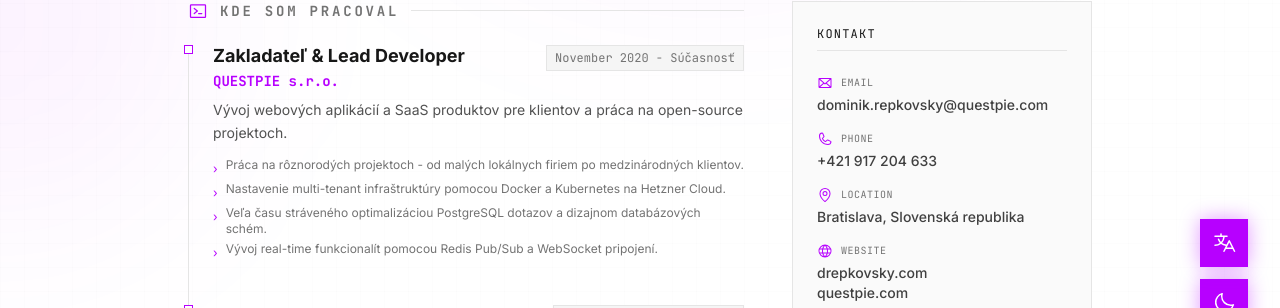
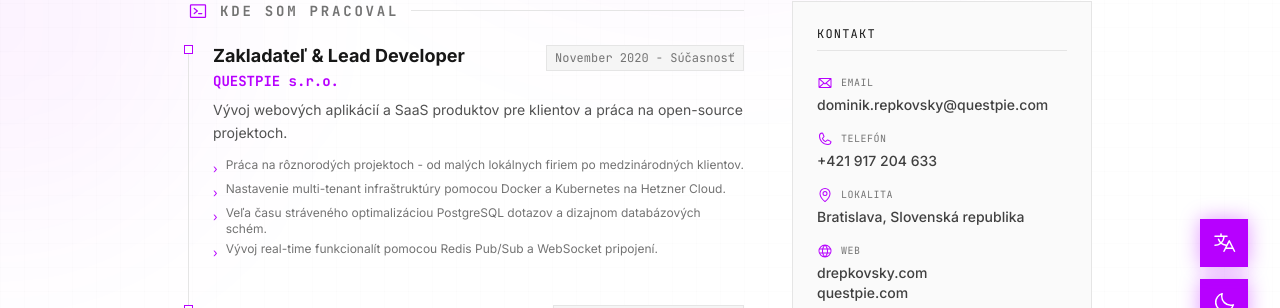
Before and after one commit to drepkovsky/drepkovsky, a React (Vite) app: page / in a window 1280 px wide. Shown: the part 381-689 px from the top of the page. Built offline with nearby package versions, Linux system fonts and the light colour scheme.

Commit message:
feat: add translations for contact information in multiple languages

```diff
--- a/App.tsx
+++ b/App.tsx
@@ -620,25 +620,25 @@ export default function App() {
 								</h3>
 								<SidebarItem
 									icon={Mail}
-									label="Email"
+									label={t.email}
 									value={contact.email}
 									href={`mailto:${contact.email}`}
 								/>
 								<SidebarItem
 									icon={Phone}
-									label="Phone"
+									label={t.phone}
 									value={contact.phone}
 									href={`tel:${contact.phone}`}
 								/>
 								<SidebarItem
 									icon={MapPin}
-									label="Location"
+									label={t.location}
 									value={contact.location}
 								/>
 								{contact.website?.length > 0 && (
 									<SidebarItem
 										icon={Globe}
-										label="Website"
+										label={t.website}
 										value={contact.website}
 										href={contact.website.map((site) => `https://${site}`)}
 									/>
@@ -648,14 +648,14 @@ export default function App() {
 								{contact.github?.length > 0 && (
 									<SidebarItem
 										icon={Github}
-										label="GitHub"
+										label={t.github}
 										value={contact.github}
 										href={contact.github.map((handle) => `https://${handle}`)}
 									/>
 								)}
 								<SidebarItem
 									icon={Linkedin}
-									label="LinkedIn"
+									label={t.linkedin}
 									value={contact.linkedin}
 									href={contact.linkedin}
 								/>
--- a/constants.ts
+++ b/constants.ts
@@ -728,6 +728,12 @@ export const UI_TRANSLATIONS = {
 		printSavePDF: "Tlačiť / Uložiť PDF",
 		footerDesign: "Dizajnované s QUESTPIE Design System • Postavené na React & Tailwind",
 		lastUpdated: "Posledná aktualizácia: Január 2026",
+		email: "Email",
+		phone: "Telefón",
+		location: "Lokalita",
+		website: "Web",
+		github: "GitHub",
+		linkedin: "LinkedIn",
 	},
 	cz: {
 		whereWorked: "Kde jsem pracoval",
@@ -745,6 +751,12 @@ export const UI_TRANSLATIONS = {
 		printSavePDF: "Tisknout / Uložit PDF",
 		footerDesign: "Navrženo s QUESTPIE Design System • Postaveno na React & Tailwind",
 		lastUpdated: "Poslední aktualizace: Leden 2026",
+		email: "Email",
+		phone: "Telefon",
+		location: "Lokalita",
+		website: "Web",
+		github: "GitHub",
+		linkedin: "LinkedIn",
 	},
 	en: {
 		whereWorked: "Where I've worked",
@@ -762,5 +774,11 @@ export const UI_TRANSLATIONS = {
 		printSavePDF: "Print / Save PDF",
 		footerDesign: "Designed with QUESTPIE Design System • Built with React & Tailwind",
 		lastUpdated: "Last Updated: January 2026",
+		email: "Email",
+		phone: "Phone",
+		location: "Location",
+		website: "Website",
+		github: "GitHub",
+		linkedin: "LinkedIn",
 	},
 } as const;
```
